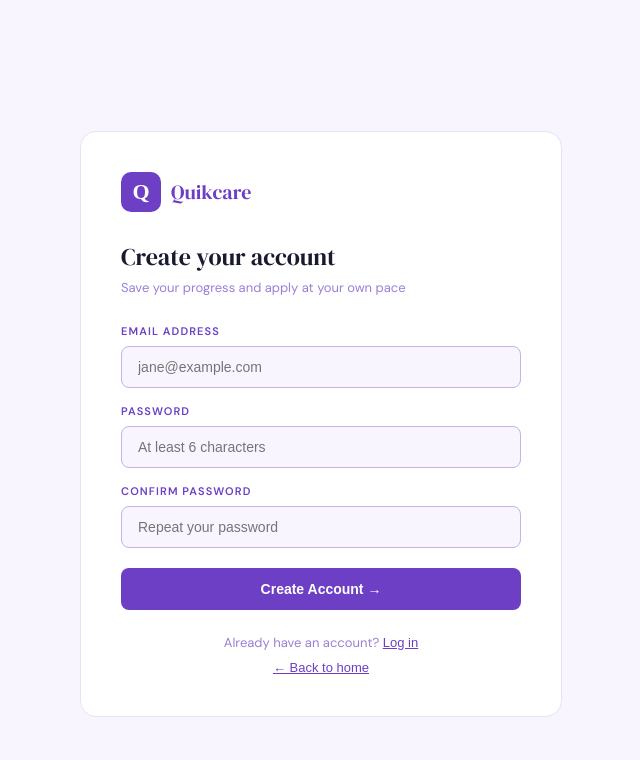
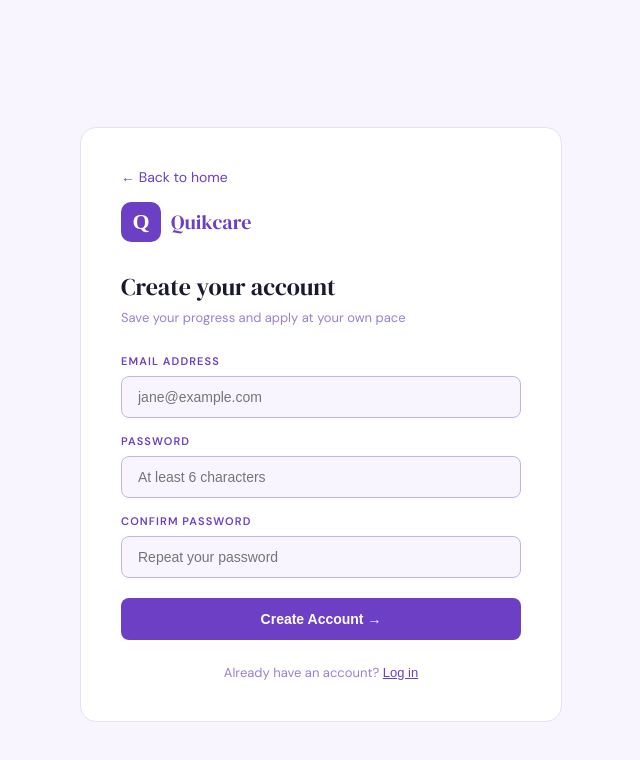
Before and after one commit to MICHELOCHTERE/CARECONNECT, a React (Create React App) app: page / in a window 1280 px wide. Both pictures are taken after a click on the button "Get Started". Shown: the top 760 px of the page, without its empty margins (319-959 px from the left). Built offline with nearby package versions, Linux system fonts and the light colour scheme; no server answers.

Commit message:
fix back to home button

```diff
--- a/src/Auth.js
+++ b/src/Auth.js
@@ -79,6 +79,11 @@ const actionCodeSettings = {
     <div style={s.wrap}>
       <link href="https://fonts.googleapis.com/css2?family=DM+Serif+Display&family=DM+Sans:wght@300;400;500;600&display=swap" rel="stylesheet" />
       <div style={s.box}>
+        {onBack && (
+          <button onClick={onBack} style={{ background: "none", border: "none", color: "#6C3FC5", fontSize: 14, cursor: "pointer", padding: "0 0 16px 0", display: "flex", alignItems: "center", gap: 6, fontFamily: "'DM Sans', sans-serif" }}>
+            ← Back to home
+          </button>
+        )}
         <div style={s.logo}>
           <div style={s.logoIcon}>Q</div>
           <span style={s.logoText}>Quikcare</span>
@@ -102,7 +107,6 @@ const actionCodeSettings = {
             <div style={s.footer}>
               New to Quikcare? <button style={s.link} onClick={() => { setMode("register"); setError(""); }}>Create an account</button>
             </div>
-            {onBack && <div style={{ ...s.footer, marginTop: 8 }}><button style={s.link} onClick={onBack}>← Back to home</button></div>}
           </>
         )}
 
@@ -123,7 +127,6 @@ const actionCodeSettings = {
             <div style={s.footer}>
               Already have an account? <button style={s.link} onClick={() => { setMode("login"); setError(""); }}>Log in</button>
             </div>
-            {onBack && <div style={{ ...s.footer, marginTop: 8 }}><button style={s.link} onClick={onBack}>← Back to home</button></div>}
           </>
         )}
 
```
